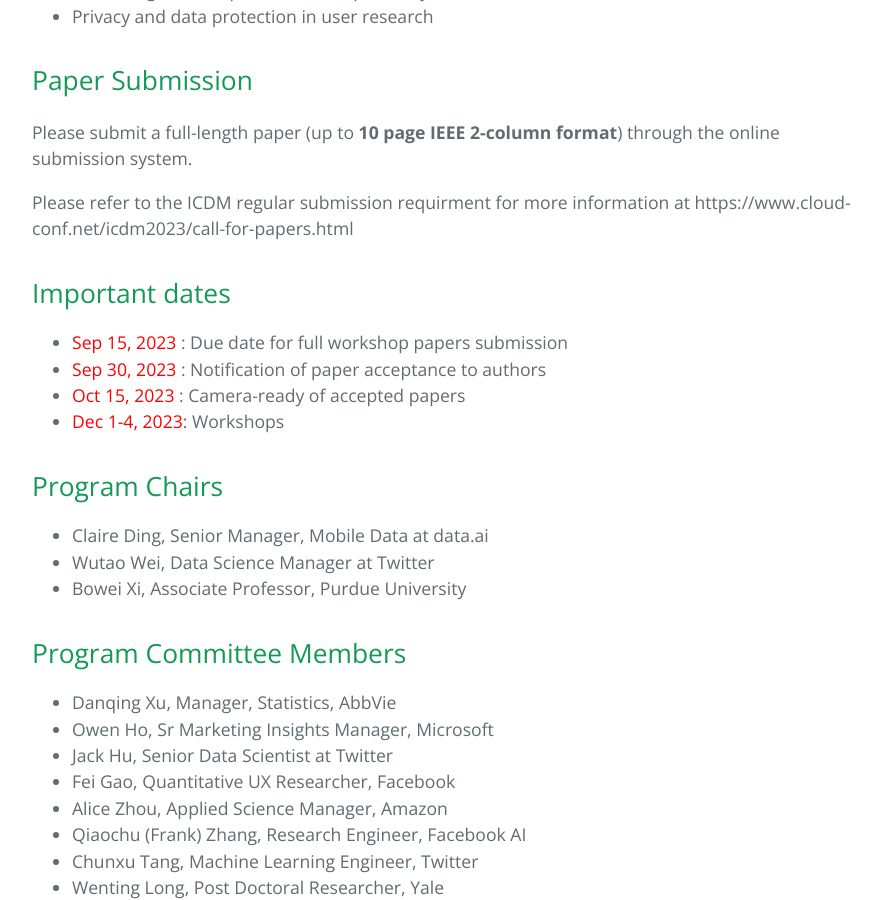
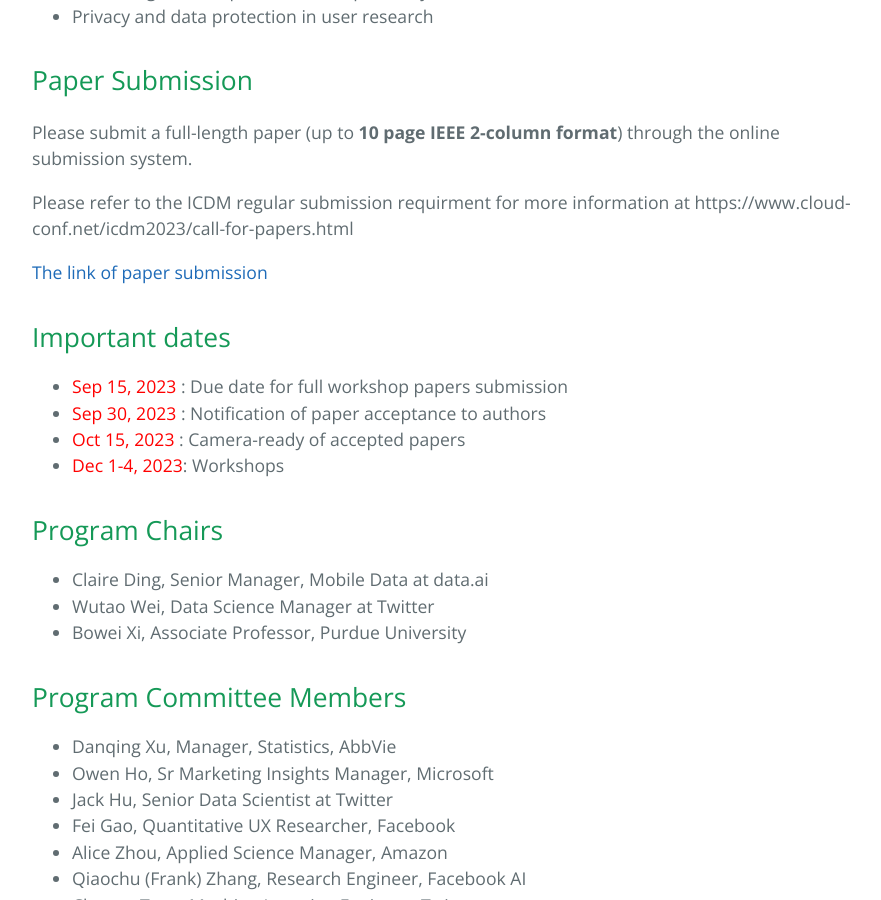
Before and after one commit to dmu2/dmu2.github.io, a Jekyll site: the page built from index.md, in a window 1280 px wide and 900 px high, scrolled down 1793 px. Shown: the whole window, without its empty margins (192-1073 px from the left). Built offline with Jekyll 4.4.1, drawn with Linux system fonts in a browser that asks for light colours; our own code applies the rules of GitHub Pages for plain Markdown files.

Commit message:
Update index.md

```diff
--- a/index.md
+++ b/index.md
@@ -34,6 +34,8 @@ Please submit a full-length paper (up to **10 page IEEE 2-column format**) throu
 
 Please refer to the ICDM regular submission requirment for more information at https://www.cloud-conf.net/icdm2023/call-for-papers.html
 
+[The link of paper submission](https://www.wi-lab.com/cyberchair/2023/icdm23/scripts/submit.php?subarea=S15&undisplay_detail=1&wh=/cyberchair/2023/icdm23/scripts/ws_submit.php)
+
 ## Important dates
 -	<span style="color:red"> Sep 15, 2023 </span>: Due date for full workshop papers submission
 -	<span style="color:red"> Sep 30, 2023 </span>: Notification of paper acceptance to authors
```
